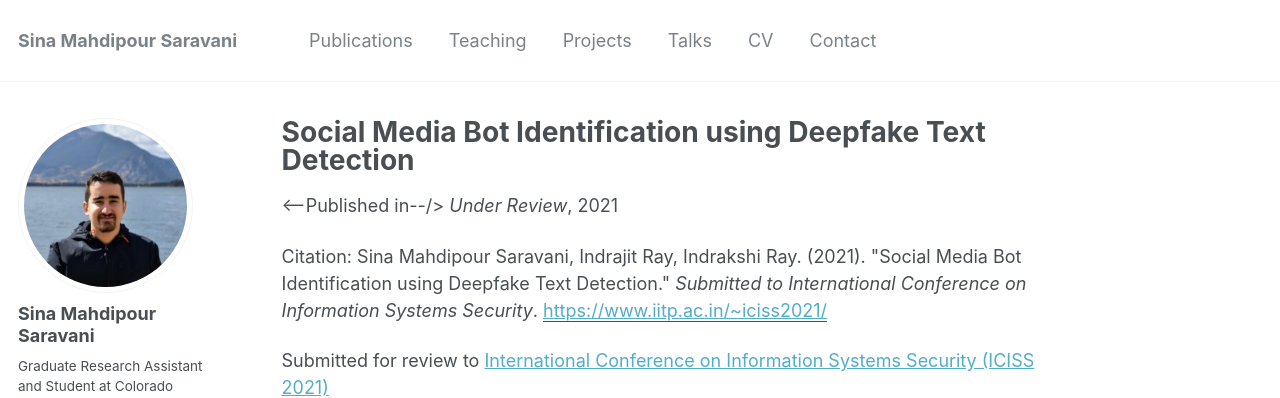
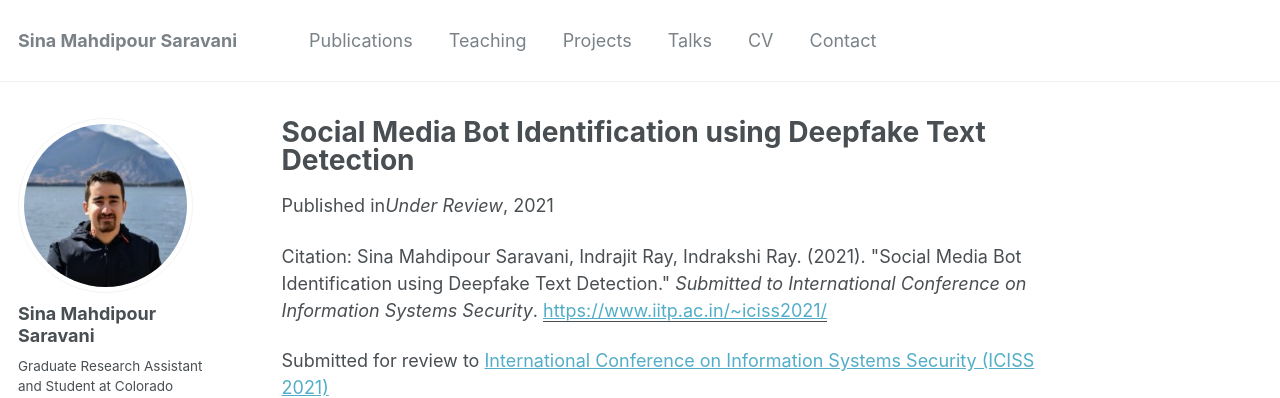
Before and after one commit to sinamps/sinamps.github.io, a Jekyll site: the page built from _publications/2021-07-31-bot-detection.md, in a window 1280 px wide. Shown: the top 398 px of the page. Built offline with Jekyll 4.4.1, drawn with Linux system fonts in a browser that asks for light colours.

Commit message:
Update single.html

```diff
--- a/_layouts/single.html
+++ b/_layouts/single.html
@@ -37,7 +37,7 @@
         {% if page.collection == 'teaching' %}
           <p> {{ page.type }}, <i>{{ page.venue }}</i>, {{ page.date | default: "1900-01-01" | date: "%Y" }} </p>
         {% elsif page.venue and page.date %}
-          <p><--Published in--/> <i>{{ page.venue }}</i>, {{ page.date | default: "1900-01-01" | date: "%Y" }} </p>
+          <p>Published in<i>{{ page.venue }}</i>, {{ page.date | default: "1900-01-01" | date: "%Y" }} </p>
         {% elsif page.date %}
           <p class="page__date"><strong><i class="fa fa-fw fa-calendar" aria-hidden="true"></i> {{ site.data.ui-text[site.locale].date_label | default: "Published:" }}</strong> <time datetime="{{ page.date | date_to_xmlschema }}">{{ page.date | default: "1900-01-01" | date: "%B %d, %Y" }}</time></p>
         {% endif %}
```
